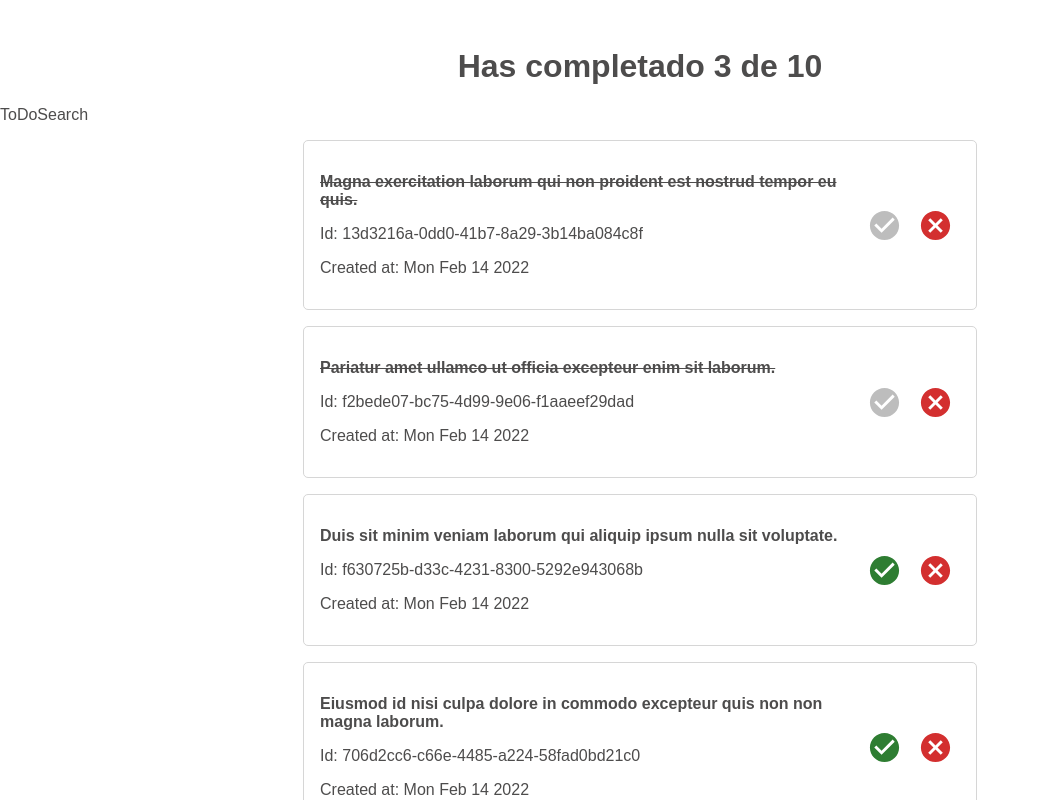
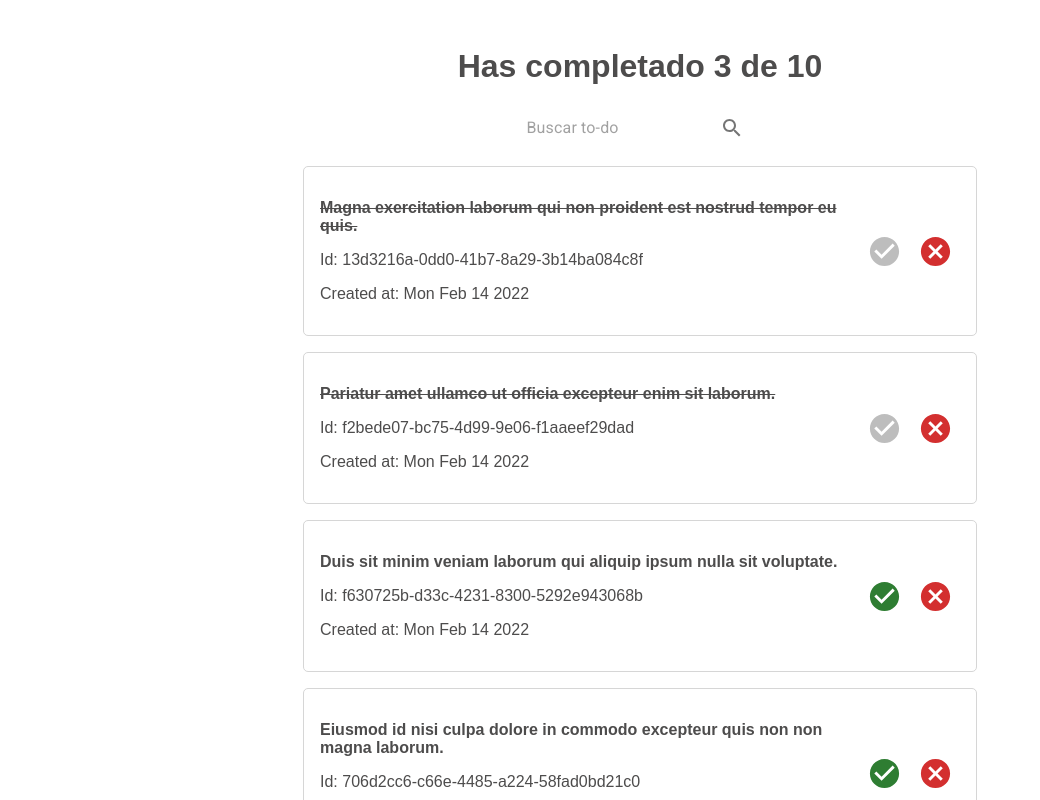
Before and after one commit to JoDaUT/To-Do-App-React, a React (Create React App) app: page / in a window 1280 px wide. Shown: the top 800 px of the page, without its empty margins (0-1040 px from the left). Built offline with nearby package versions, Linux system fonts and the light colour scheme.

Commit message:
ToDo Search Component

```diff
--- a/src/components/ToDoSearch/ToDoSearch.js
+++ b/src/components/ToDoSearch/ToDoSearch.js
@@ -1,7 +1,22 @@
 import React from "react";
 
+import InputBase from "@mui/material/InputBase";
+import IconButton from "@mui/material/IconButton";
+import SearchIcon from "@mui/icons-material/Search";
+import Grid from "@mui/material/Grid";
+
 function ToDoSearch() {
-	return <div className="toDoSearch">ToDoSearch</div>;
+	return (
+		<Grid container justifyContent="center">
+			<InputBase
+				placeholder="Buscar to-do"
+				inputProps={{ "aria-label": "Buscar to-do" }}
+			/>
+			<IconButton type="submit" sx={{ p: "10px" }} aria-label="search">
+				<SearchIcon />
+			</IconButton>
+		</Grid>
+	);
 }
 
 export default ToDoSearch;
```
